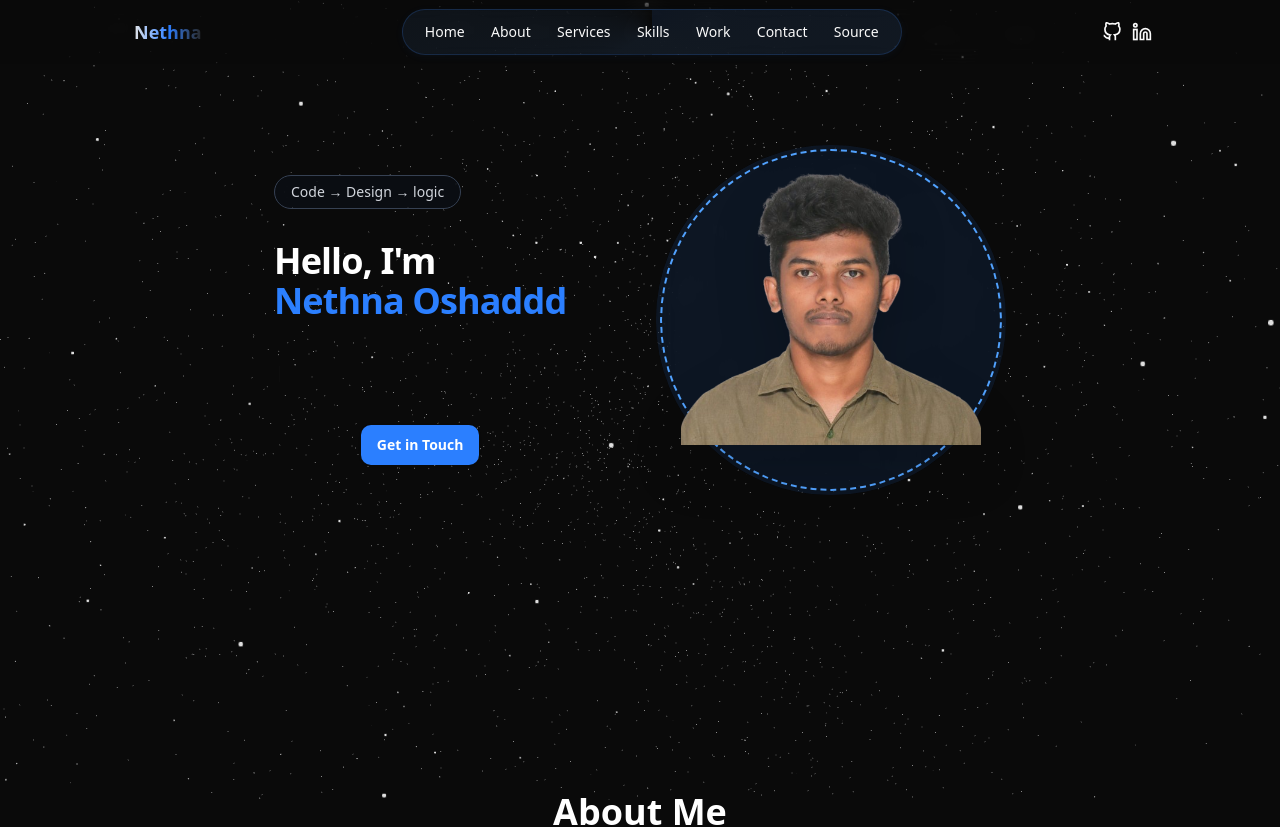
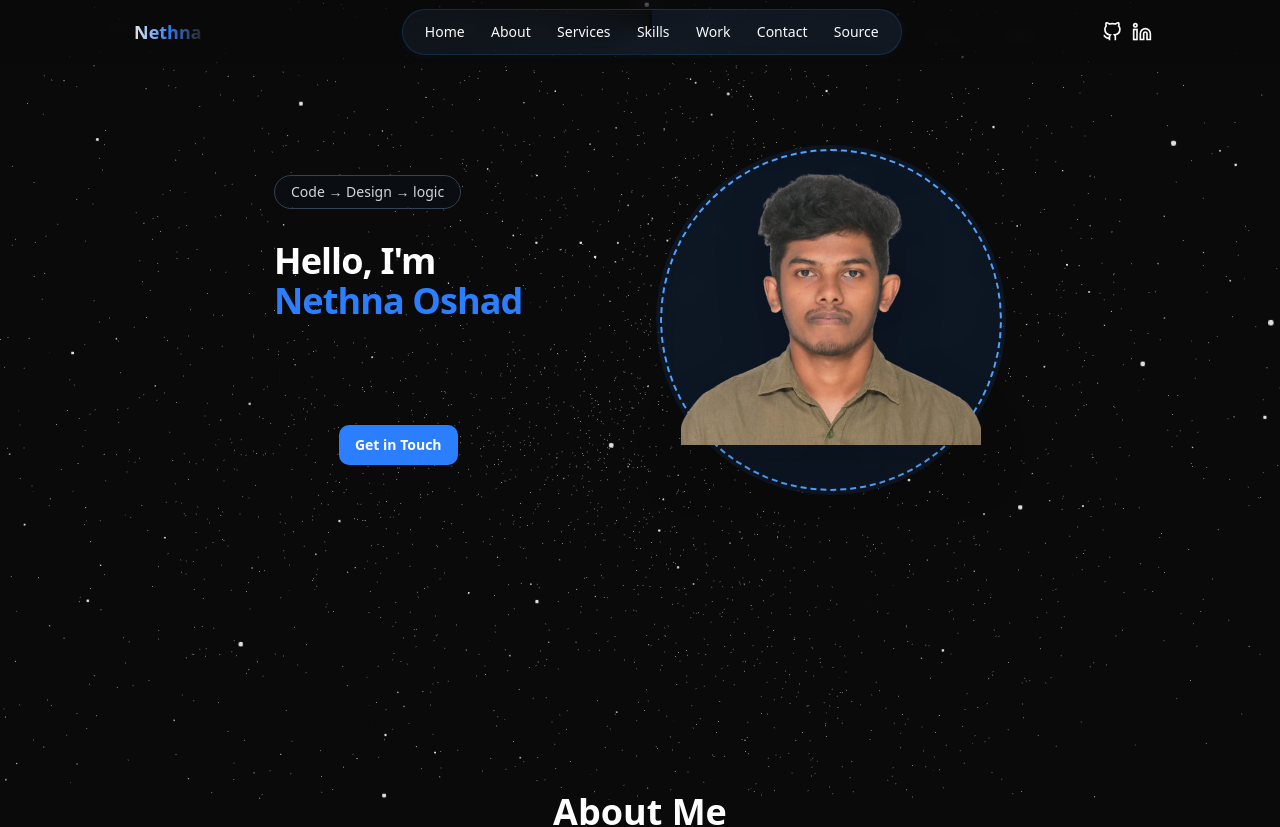
Before and after one commit to Nethna-Oshad/My-Portfolio, a Next.js app: page / in a window 1280 px wide. Shown: the top 827 px of the page. Built offline with nearby package versions, Linux system fonts and the light colour scheme.

Commit message:
nethna 1

```diff
--- a/components/Hero.tsx
+++ b/components/Hero.tsx
@@ -17,7 +17,7 @@ interface HeroProps {
 
 function Hero({
     greeting = "Code → Design → logic",
-    name = "Nethna Oshaddd",
+    name = "Nethna Oshad",
     typewriterStrings = [
         "Frontend Engineer",
         "Backend Engineer",
```
